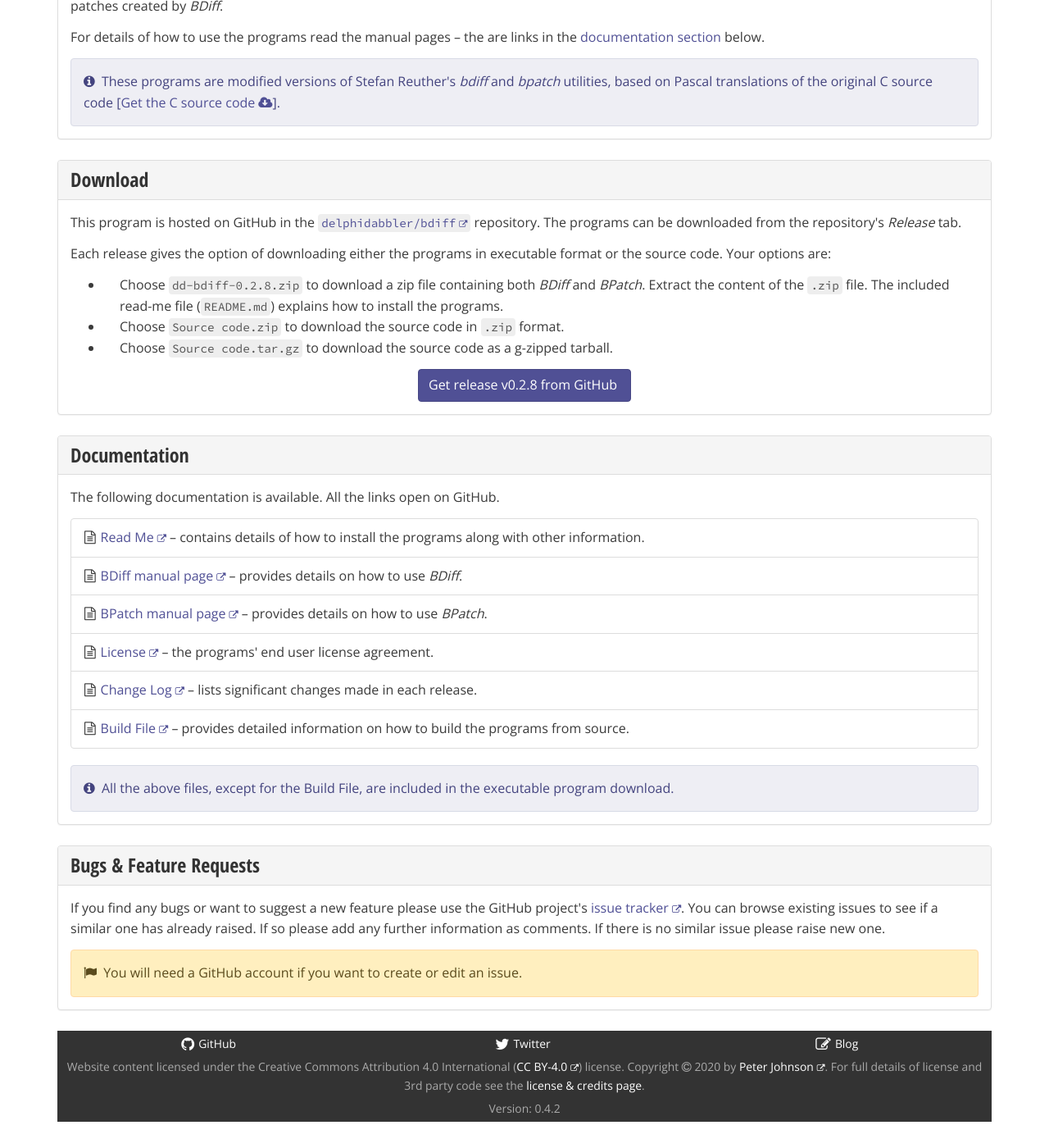
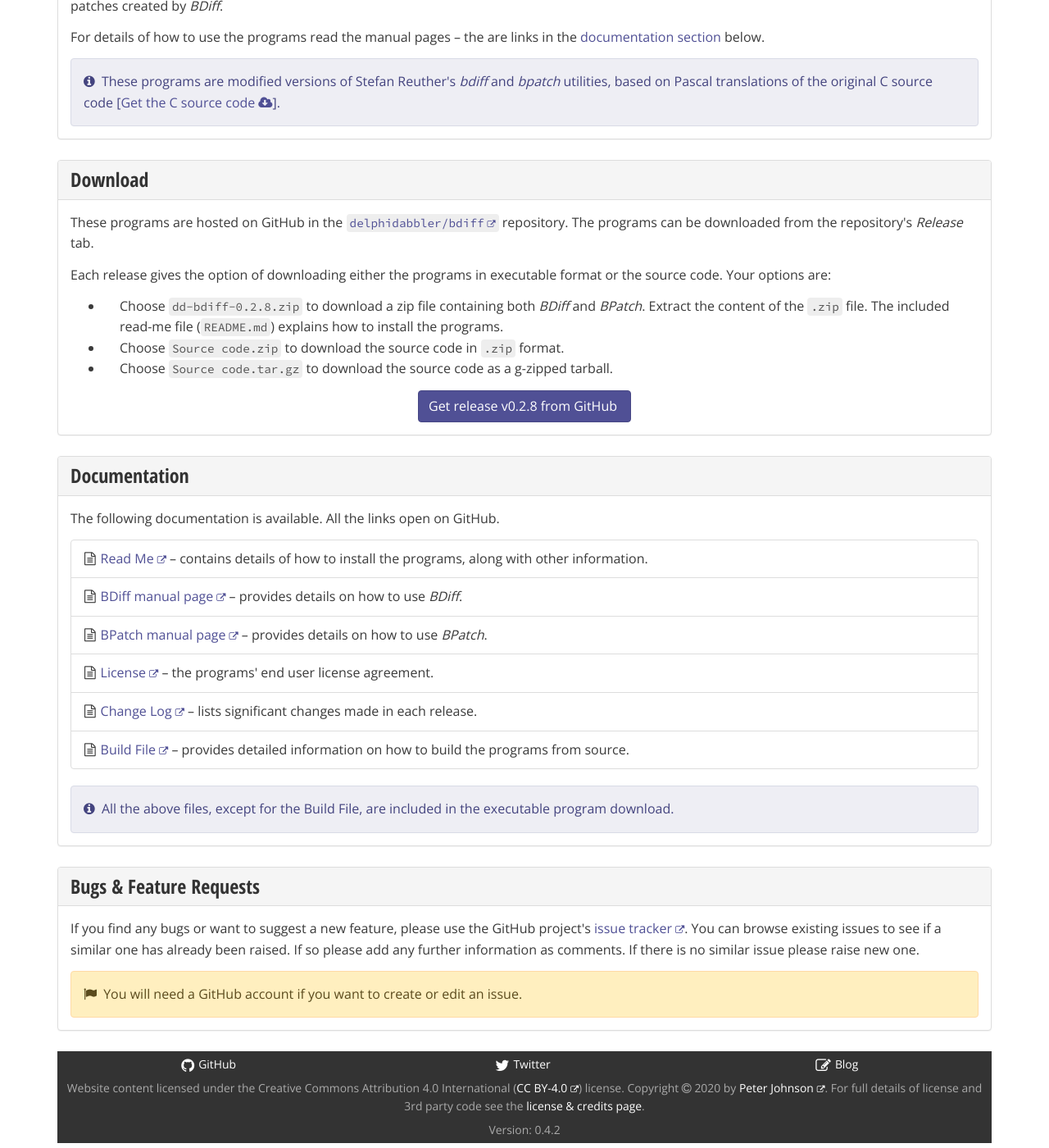
Before and after one commit to delphidabbler/delphidabbler.github.io, a Jekyll site: the page built from _software/bdiff.html, in a window 1280 px wide and 1400 px high, scrolled down 696 px. Shown: the whole window at 82% size. Built offline with Jekyll 4.4.1, drawn with Linux system fonts in a browser that asks for light colours; nearby versions of some CDN libraries.

Commit message:
Additional corrections

```diff
--- a/_software/bdiff.html
+++ b/_software/bdiff.html
@@ -43,7 +43,7 @@
   </div>
   <div class="panel-body">
     <p>
-      This program is hosted on GitHub in the <code><a href="{{ page.repo-url }}">delphidabbler/bdiff</a></code> repository. The programs can be downloaded from the repository's <em>Release</em> tab.
+      These programs are hosted on GitHub in the <code><a href="{{ page.repo-url }}">delphidabbler/bdiff</a></code> repository. The programs can be downloaded from the repository's <em>Release</em> tab.
     </p>
     <p>
       Each release gives the option of downloading either the programs in executable format or the source code. Your options are:
@@ -77,7 +77,7 @@
     </p>
     <ul class="list-group">
       <li class="list-group-item">
-        <span class="fa fa-fw fa-x-pad-right fa-file-text-o" aria-hidden="true"></span><a href="https://github.com/delphidabbler/bdiff/blob/master/README.md">Read Me<span class="sr-only"> (markdown format text file)</span></a> &ndash; contains details of how to install the programs along with other information.
+        <span class="fa fa-fw fa-x-pad-right fa-file-text-o" aria-hidden="true"></span><a href="https://github.com/delphidabbler/bdiff/blob/master/README.md">Read Me<span class="sr-only"> (markdown format text file)</span></a> &ndash; contains details of how to install the programs, along with other information.
       </li>
       <li class="list-group-item">
         <span class="fa fa-fw fa-x-pad-right fa-file-text-o" aria-hidden="true"></span><a href="https://raw.githubusercontent.com/delphidabbler/bdiff/master/Docs/BDiff.txt">BDiff manual page<span class="sr-only"> (text file)</span></a> &ndash; provides details on how to use <em>BDiff</em>.
@@ -109,7 +109,7 @@
   </div>
   <div class="panel-body">
     <p>
-      If you find any bugs or want to suggest a new feature please use the GitHub project's <a href="https://github.com/delphidabbler/bdiff/issues">issue tracker</a>. You can browse existing issues to see if a similar one has already raised. If so please add any further information as comments. If there is no similar issue please raise new one.
+      If you find any bugs or want to suggest a new feature, please use the GitHub project's <a href="https://github.com/delphidabbler/bdiff/issues">issue tracker</a>. You can browse existing issues to see if a similar one has already been raised. If so please add any further information as comments. If there is no similar issue please raise new one.
     </p>
     <p class="alert alert-warning glyph">
       You will need a GitHub account if you want to create or edit an issue.
```
